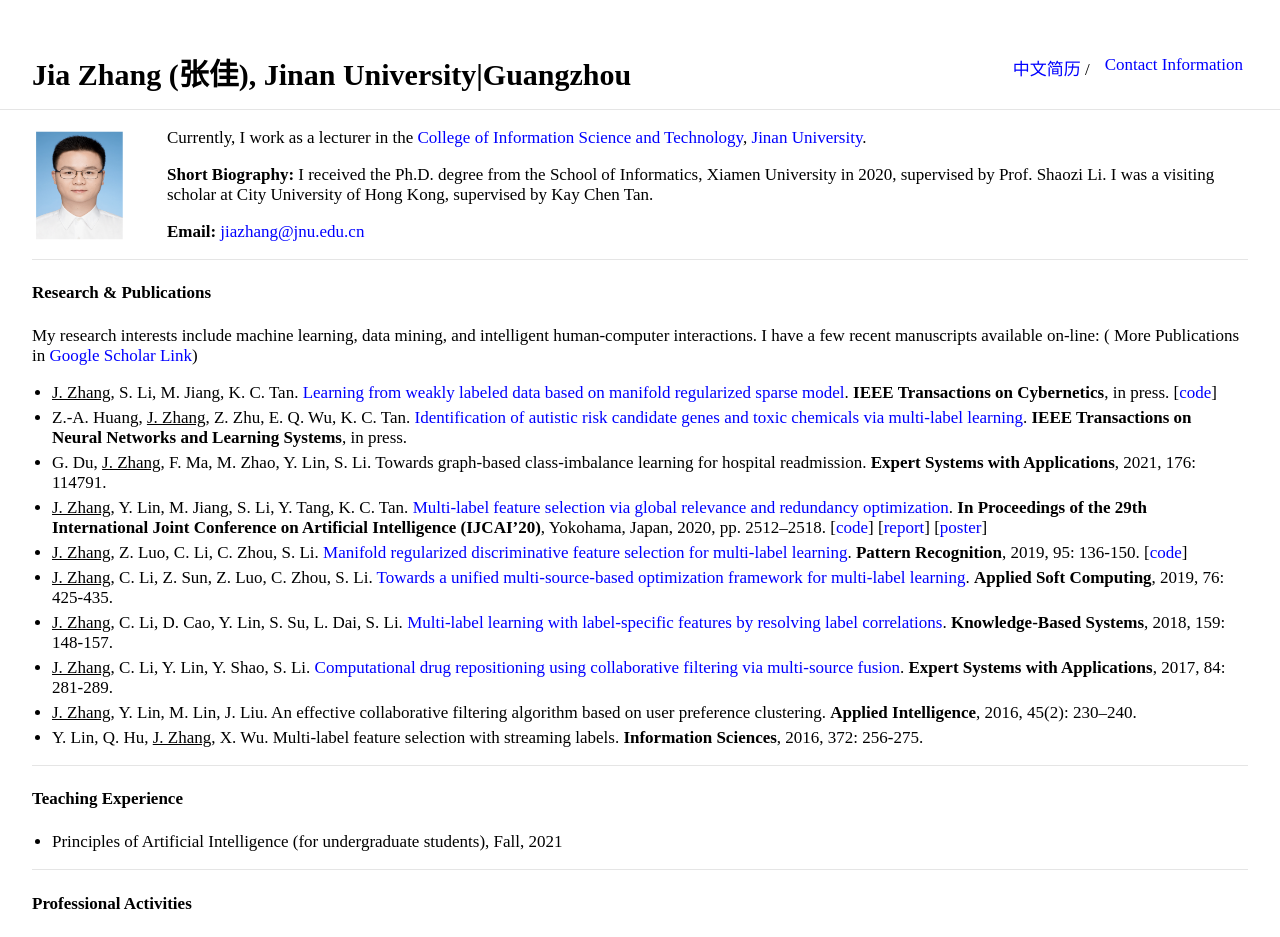
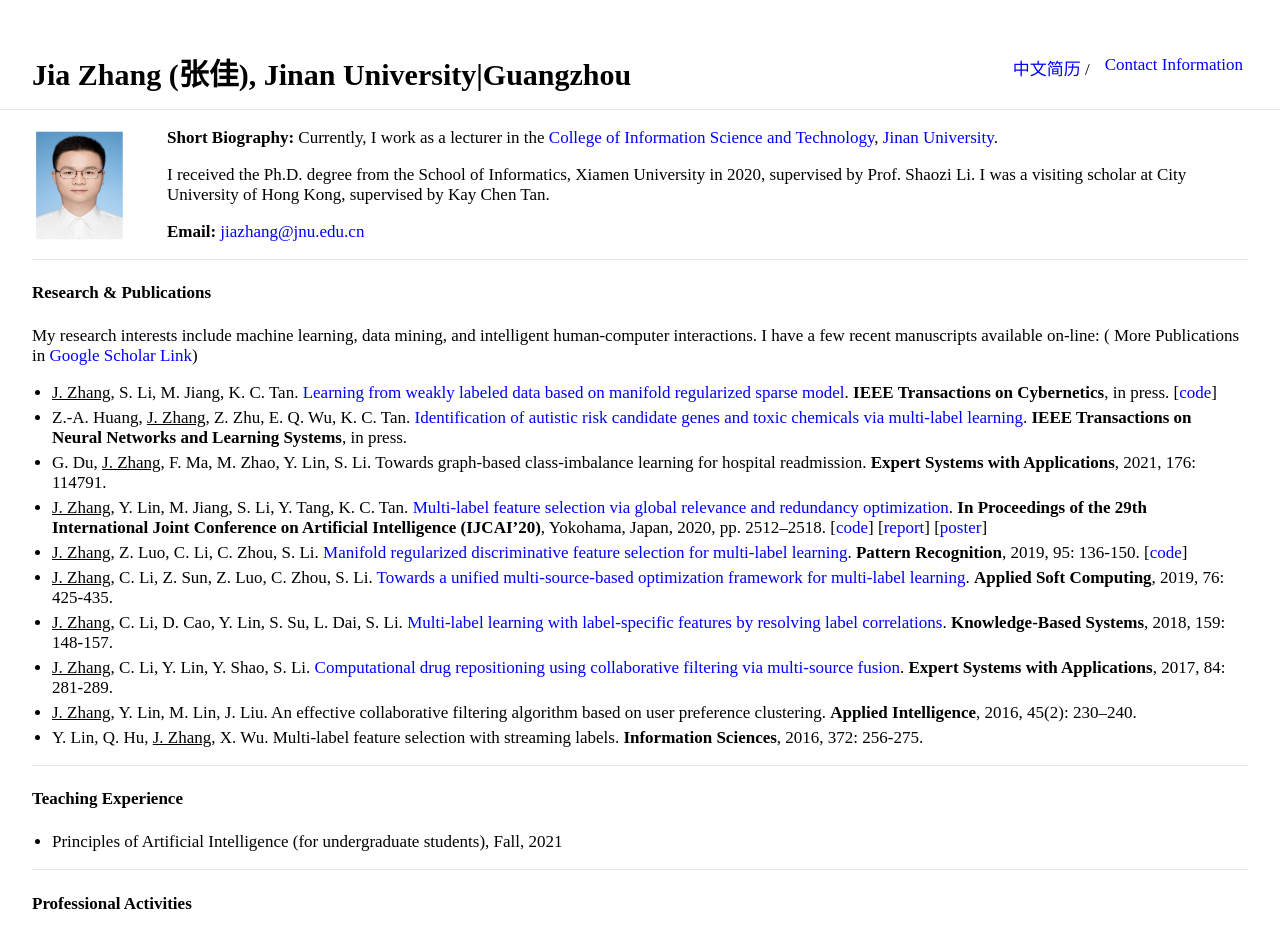
Before and after one commit to jiazhang-ml/jiazhang-ml.github.io, a Jekyll site: the page built from index.md, in a window 1280 px wide. Shown: the top 937 px of the page. Built offline with Jekyll 4.4.1, drawn with Linux system fonts in a browser that asks for light colours.

```diff
--- a/index.md
+++ b/index.md
@@ -5,9 +5,9 @@ layout: default
 
 <img class="profile-picture" src="jiazhang1.jpg">
 
-Currently, I work as a lecturer in the [College of Information Science and Technology](http://xxxy2016.jnu.edu.cn/), [Jinan University](https://www.jnu.edu.cn/).
+**Short Biography:** Currently, I work as a lecturer in the [College of Information Science and Technology](http://xxxy2016.jnu.edu.cn/), [Jinan University](https://www.jnu.edu.cn/).
 
-**Short Biography:** I received the Ph.D. degree from the School of Informatics, Xiamen University in 2020, supervised by Prof. Shaozi Li. I was a visiting scholar at City University of Hong Kong, supervised by Kay Chen Tan.
+ I received the Ph.D. degree from the School of Informatics, Xiamen University in 2020, supervised by Prof. Shaozi Li. I was a visiting scholar at City University of Hong Kong, supervised by Kay Chen Tan.
 
 **Email:** [jiazhang@jnu.edu.cn](mailto:jiazhang@jnu.edu.cn)
 
```
